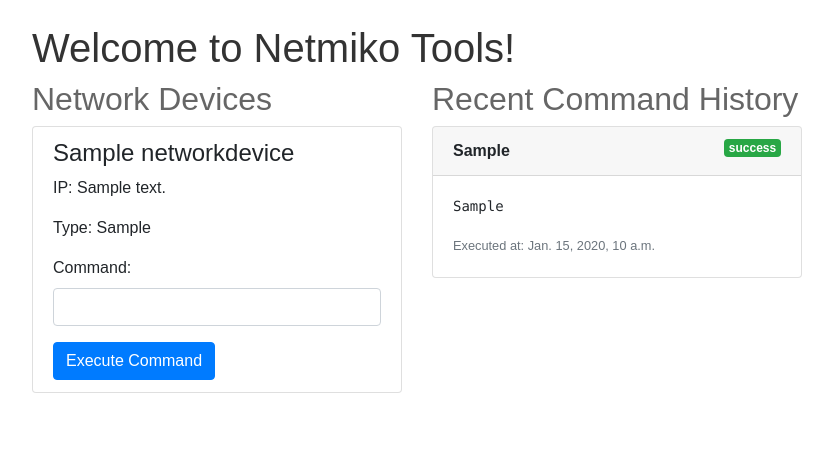
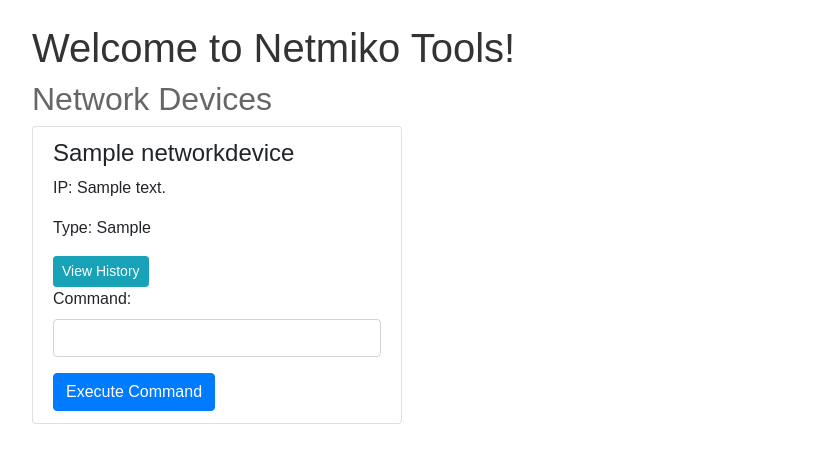
Before and after one commit to sydasif/django_network_manager, a Django app: page / in a window 1280 px wide. Shown: the part 76-539 px from the top of the page, without its empty margins (223-1056 px from the left). Run offline with Django 5.2, Linux system fonts and the light colour scheme; tables that the repository leaves empty hold one stand-in row (values such as "Sample post").

Commit message:
Add view history function

```diff
--- a/netmiko_tools/templates/netmiko_tools/index.html
+++ b/netmiko_tools/templates/netmiko_tools/index.html
@@ -22,6 +22,7 @@
                 <h4>{{ device.name }}</h4>
                 <p>IP: {{ device.ip_address }}</p>
                 <p>Type: {{ device.device_type }}</p>
+                <a href="{% url 'device_history' device_id=device.id %}" class="btn btn-info btn-sm">View History</a>
                 <form method="post" action="{% url 'home' %}">
                     {% csrf_token %}
                     <input type="hidden" name="device_id" value="{{ device.id }}">
@@ -38,26 +39,5 @@
         </div>
     </div>
 
-    <div class="col-md-6">
-        <h2>Recent Command History</h2>
-        {% if command_history %}
-            {% for history in command_history %}
-            <div class="card mb-3">
-                <div class="card-header">
-                    <strong>{{ history.command }}</strong>
-                    <span class="badge {% if history.status == 'success' %}badge-success{% else %}badge-danger{% endif %} float-right">
-                        {{ history.status }}
-                    </span>
-                </div>
-                <div class="card-body">
-                    <pre>{{ history.output }}</pre>
-                    <small class="text-muted">Executed at: {{ history.executed_at }}</small>
-                </div>
-            </div>
-            {% endfor %}
-        {% else %}
-        <p>No command history available.</p>
-        {% endif %}
-    </div>
 </div>
 {% endblock %}
--- a/netmiko_tools/urls.py
+++ b/netmiko_tools/urls.py
@@ -4,4 +4,7 @@ from . import views
 
 urlpatterns = [
     path("", views.home, name="home"),
+    path(
+        "device/<int:device_id>/history/", views.device_history, name="device_history"
+    ),
 ]
--- a/netmiko_tools/views.py
+++ b/netmiko_tools/views.py
@@ -1,6 +1,6 @@
 import netmiko
 from django.contrib import messages
-from django.shortcuts import redirect, render
+from django.shortcuts import get_object_or_404, redirect, render
 
 from .forms import CommandForm
 from .models import CommandHistory, NetworkDevice
@@ -52,5 +52,17 @@ def home(request):
     return render(
         request,
         "netmiko_tools/index.html",
-        {"devices": devices, "form": form, "command_history": command_history},
+        {"devices": devices, "form": form},
     )
+
+
+def device_history(request, device_id):
+    device = get_object_or_404(NetworkDevice, pk=device_id)
+    command_history = CommandHistory.objects.filter(device=device).order_by(
+        "-executed_at"
+    )
+    return render(
+        request,
+        "netmiko_tools/device_history.html",
+        {"device": device, "command_history": command_history},
+    )
```
Also changed, not shown: netmiko_tools/templates/netmiko_tools/device_history.html (added, +36 -0 lines).
